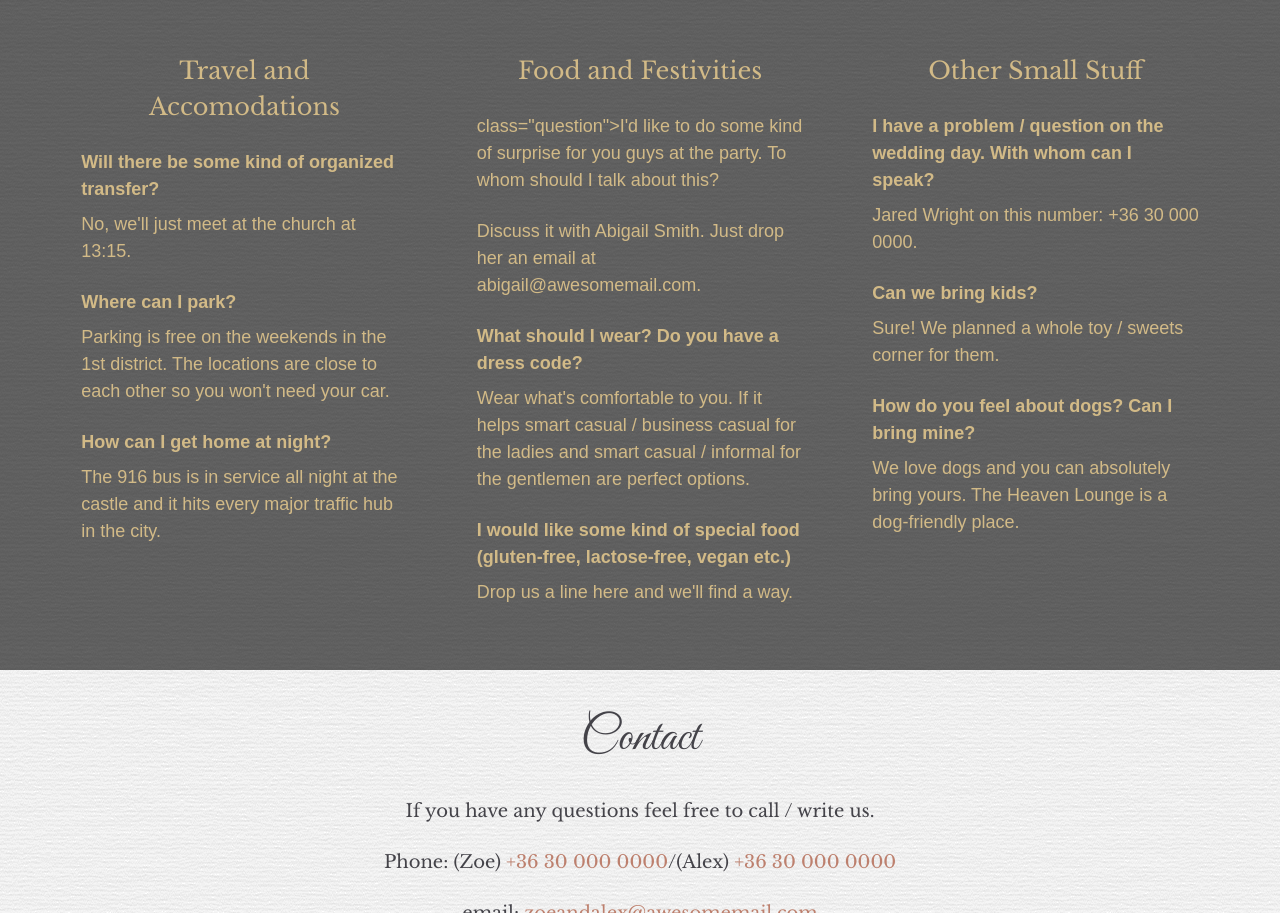
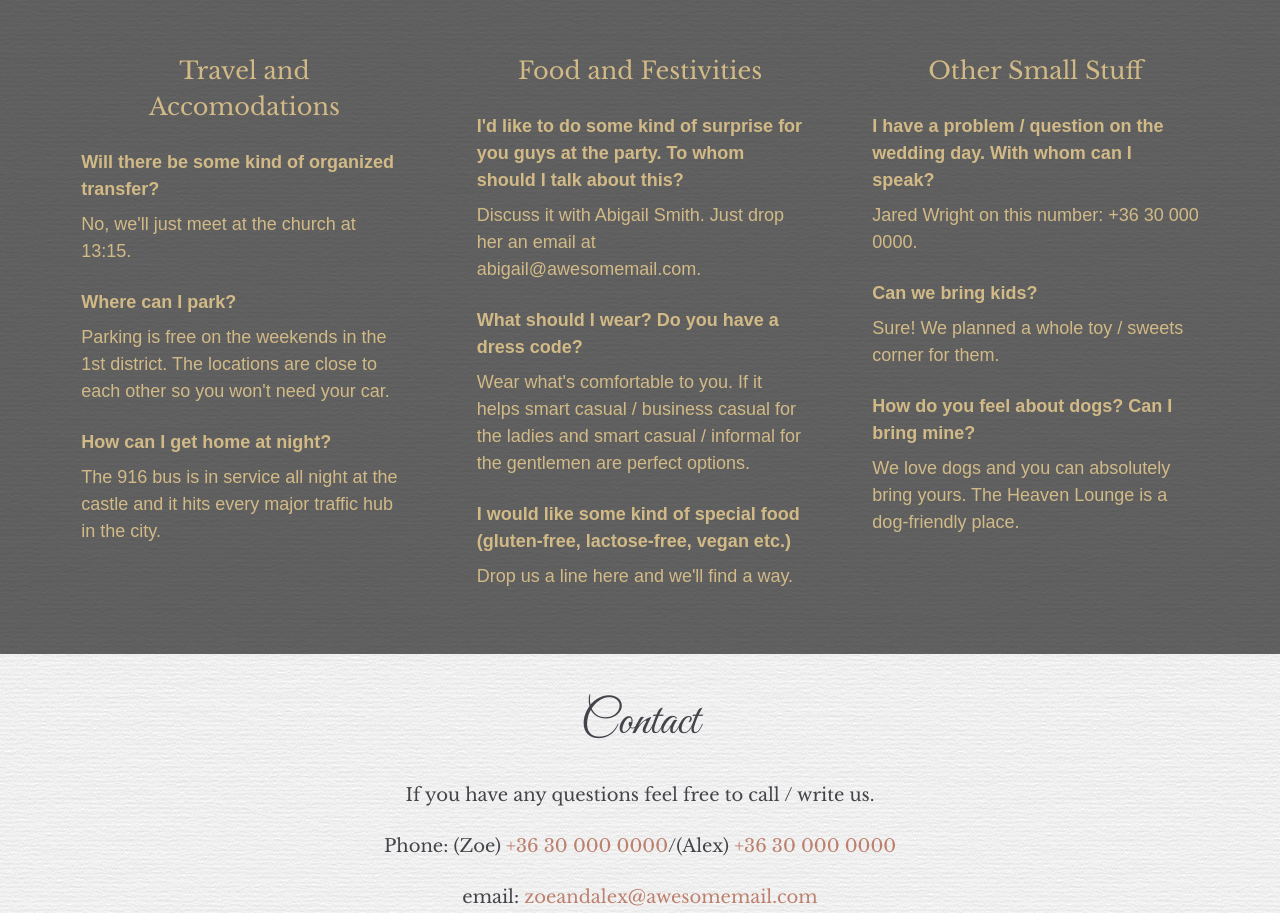
Before and after one commit to doorkha/wedding-webpage, a plain HTML site: page index.html in a window 1280 px wide. Shown: the part 2144-3057 px from the top of the page. Drawn offline with nearby package versions, Linux system fonts and the light colour scheme; a web font is replaced by a local one.

Commit message:
modified tag

```diff
--- a/index.html
+++ b/index.html
@@ -78,7 +78,7 @@
         </div>
       <div class="question-group">
         <h3>Food and Festivities</h3>
-        <p> class="question">I'd like to do some kind of surprise for you guys at the party. To whom should I talk about this?</p>
+        <p class="question">I'd like to do some kind of surprise for you guys at the party. To whom should I talk about this?</p>
         <p class="answer">Discuss it with Abigail Smith. Just drop her an email at abigail@awesomemail.com.</p>
         <p class="question">What should I wear? Do you have a dress code?</p>
         <p class="answer">Wear what's comfortable to you. If it helps smart casual / business casual for the ladies and smart casual / informal for the gentlemen are perfect options.</p>
```
